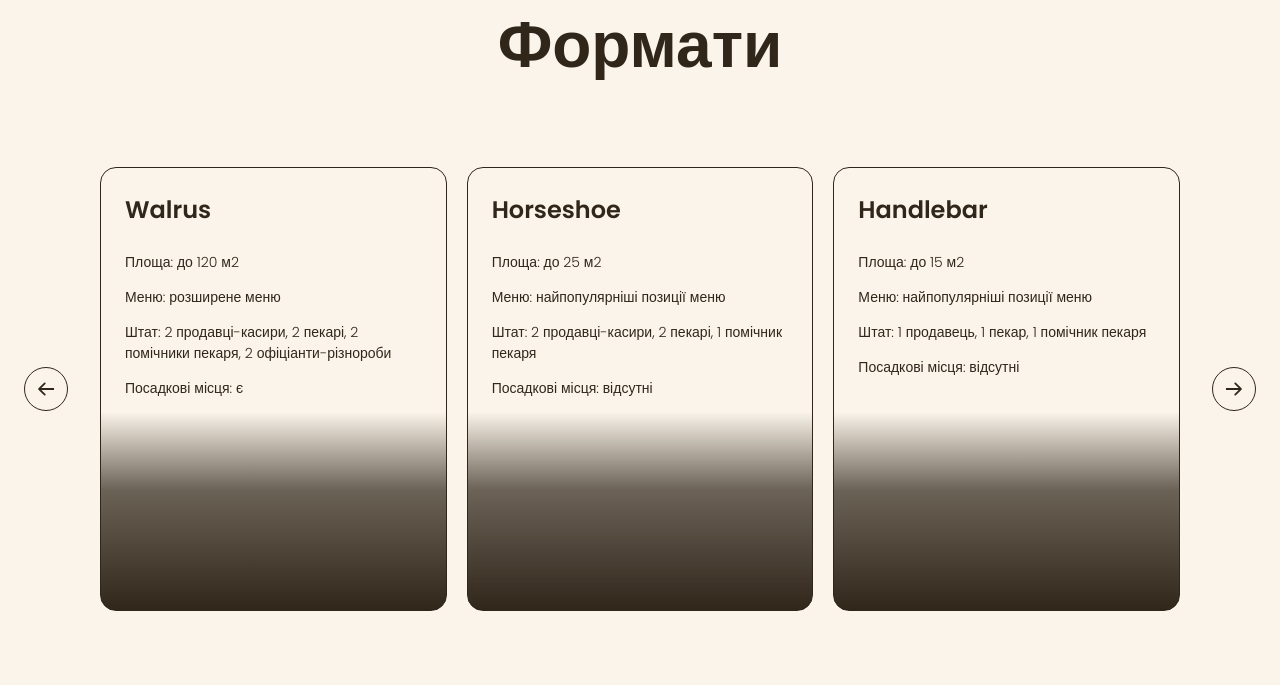
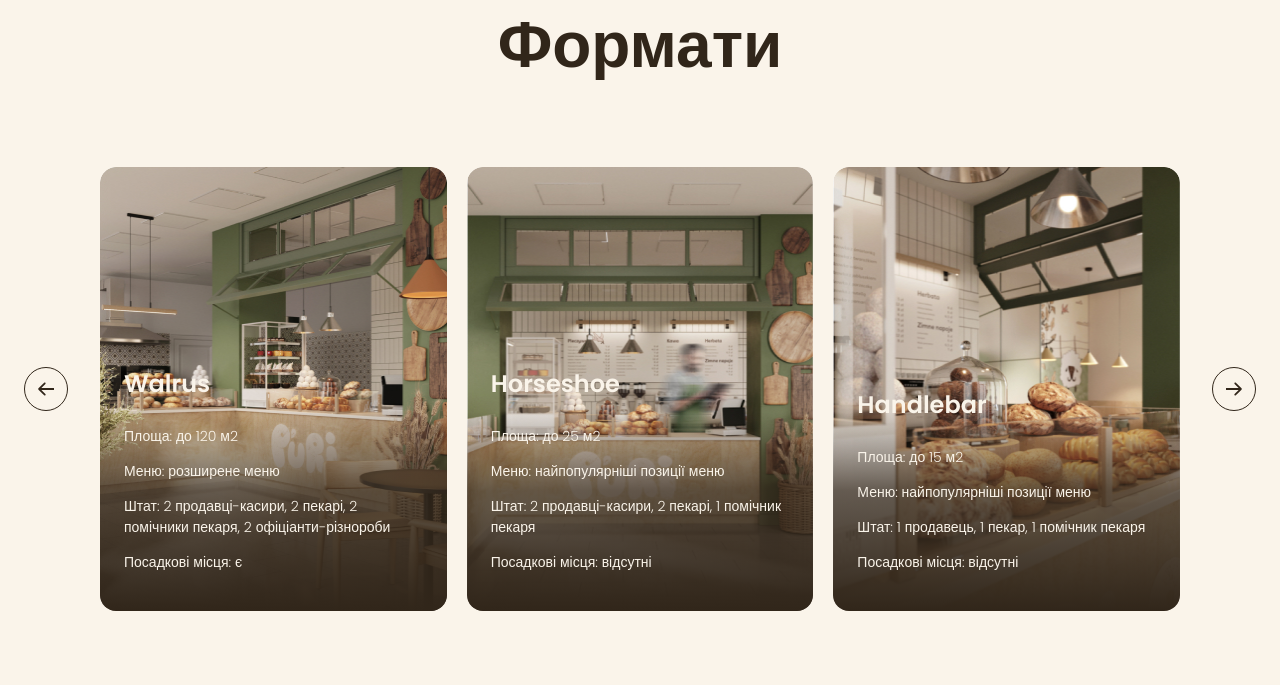
Before and after one commit to legonner/bakery, a plain HTML site: page index.html in a window 1280 px wide. Shown: the part 2147-2832 px from the top of the page. Drawn offline with Linux system fonts and the light colour scheme.

Commit message:
added format-section background

```diff
--- a/index.html
+++ b/index.html
@@ -137,6 +137,11 @@
             <ul class="formats-list">
               <li class="formats-item">
                 <article class="format-card">
+                  <img
+                    class="format-image"
+                    src="./images/walrus-format.jpg"
+                    alt="Walrus format"
+                  />
                   <h3 class="format-title" lang="en">Walrus</h3>
                   <div class="format-text">
                     <p>Площа: до 120 м2</p>
@@ -151,6 +156,11 @@
               </li>
               <li class="formats-item">
                 <article class="format-card">
+                  <img
+                    class="format-image"
+                    src="./images/horseshoe-format.jpg"
+                    alt="Horseshoe format"
+                  />
                   <h3 class="format-title" lang="en">Horseshoe</h3>
                   <div class="format-text">
                     <p>Площа: до 25 м2</p>
@@ -162,6 +172,11 @@
               </li>
               <li class="formats-item">
                 <article class="format-card">
+                  <img
+                    class="format-image"
+                    src="./images/handlebar-format.jpg"
+                    alt="Handlebar format"
+                  />
                   <h3 class="format-title" lang="en">Handlebar</h3>
                   <div class="format-text">
                     <p>Площа: до 15 м2</p>
--- a/scss/components/_formats-section.scss
+++ b/scss/components/_formats-section.scss
@@ -15,9 +15,12 @@
 }
 
 .format-card {
+  position: relative;
+  display: flex;
+  flex-direction: column;
+  justify-content: end;
   height: 444px;
   padding: 24px;
-  border: 1px solid;
   border-radius: 16px;
   transition: transform 0.2s;
   background-image: linear-gradient(
@@ -32,6 +35,16 @@
   transform: scale(1.05);
 }
 
+.format-image {
+  position: absolute;
+  z-index: -1;
+  border-radius: 16px;
+  top: 0;
+  left: 0;
+  width: 100%;
+  height: 100%;
+}
+
 .formats-title {
   margin-bottom: 80px;
 }
@@ -39,9 +52,11 @@
 .format-title {
   font-size: 24px;
   font-weight: 600;
+  color: var(--color-primary-light);
 }
 
 .format-text {
   font-size: 14px;
   font-weight: 300;
+  color: var(--color-primary-light);
 }
```
Also changed, not shown: css/main.css, 1 other file.
